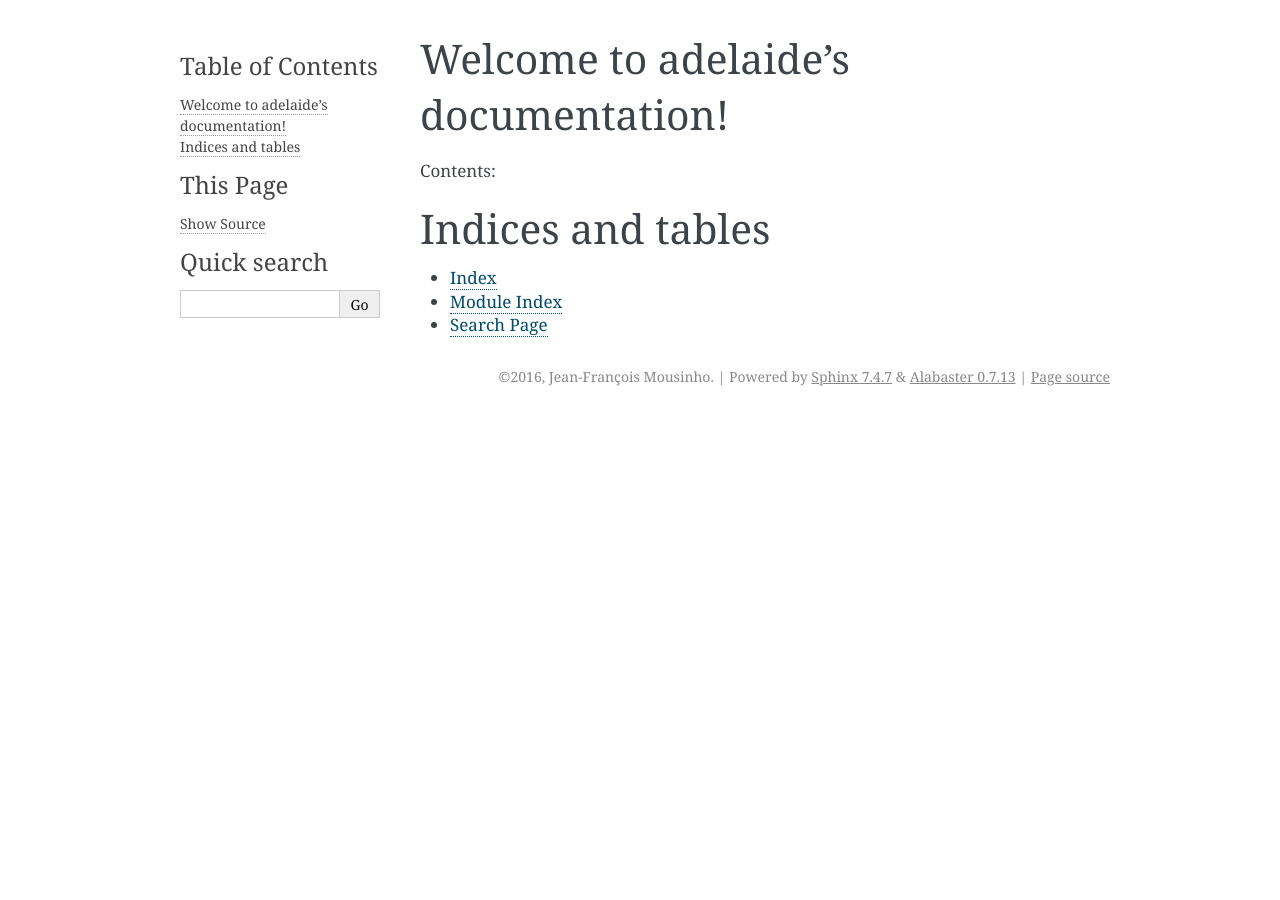
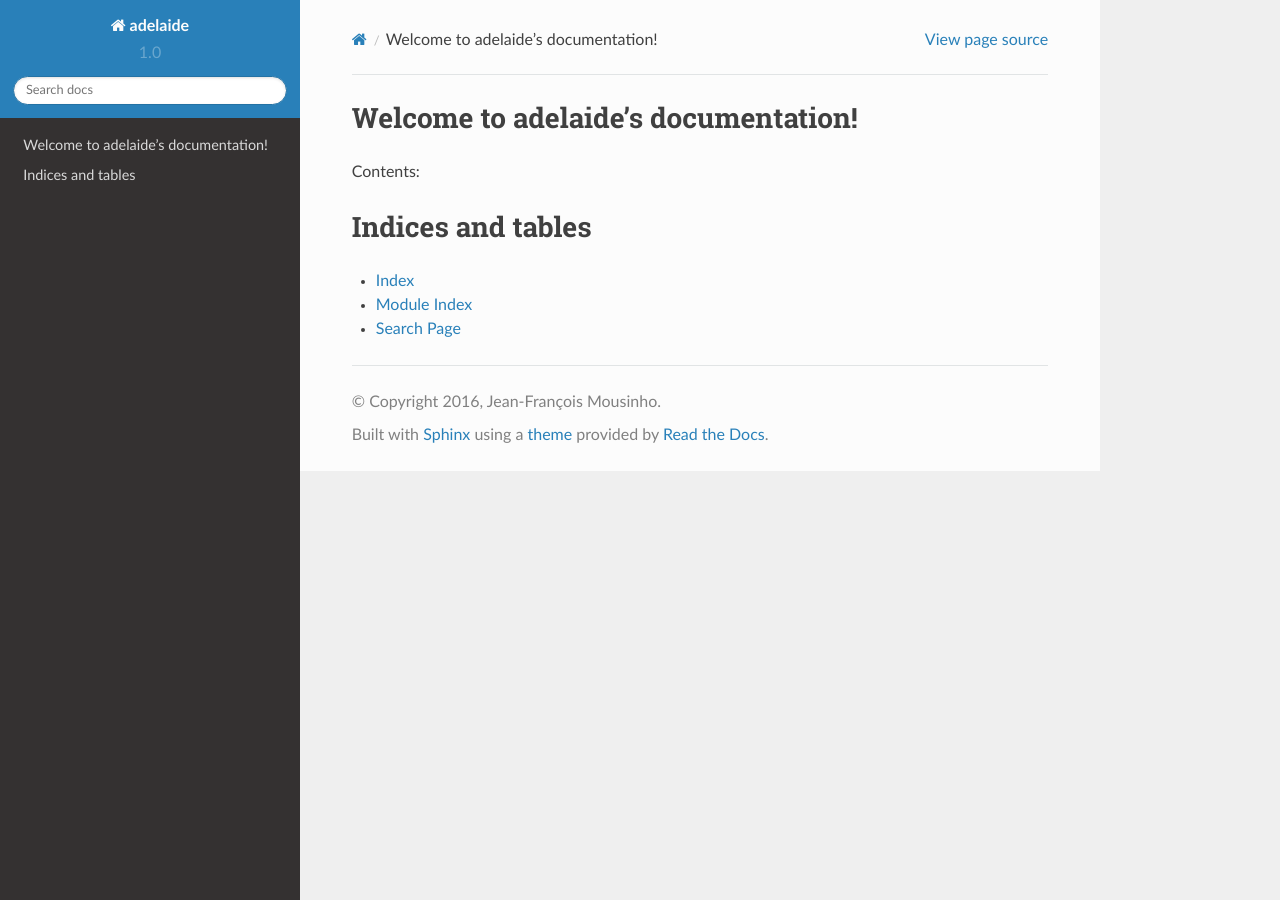
Before and after one commit to jemos/adelaide, a Sphinx documentation site: the page built from docs/source/index.rst, in a window 1280 px wide. Built offline with Sphinx 7.4.7 and the Read the Docs theme 2.0.0, drawn with Linux system fonts in a browser that asks for light colours.

Commit message:
Change of default theme to sphinx_rtd_theme.

```diff
--- a/docs/source/conf.py
+++ b/docs/source/conf.py
@@ -116,6 +116,13 @@
 # The theme to use for HTML and HTML Help pages.  See the documentation for
 # a list of builtin themes.
 html_theme = 'alabaster'
+
+# on_rtd is whether we are on readthedocs.org, this line of code grabbed from docs.readthedocs.org
+on_rtd = os.environ.get('READTHEDOCS', None) == 'True'
+if not on_rtd: # only import and set the theme if we're building docs locally
+  import sphinx_rtd_theme
+  html_theme = 'sphinx_rtd_theme'
+  html_theme_path = [sphinx_rtd_theme.get_html_theme_path()]
 
 # Theme options are theme-specific and customize the look and feel of a theme
 # further.  For a list of options available for each theme, see the
```
